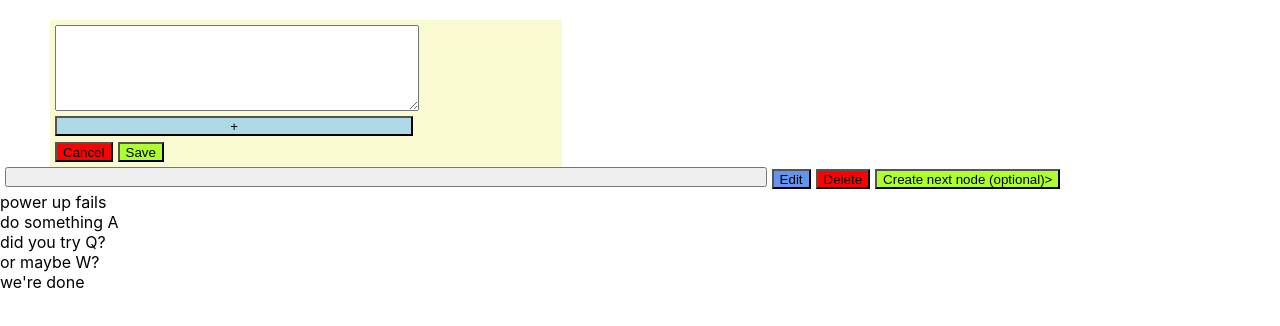
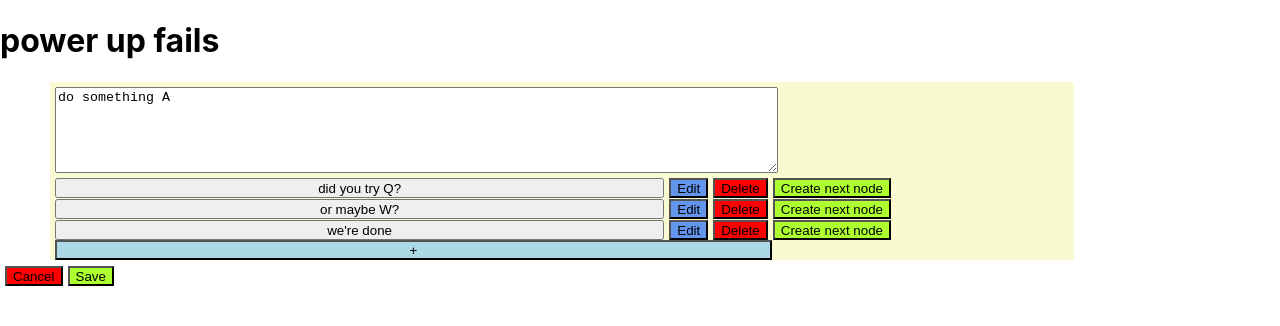
Before and after one commit to hackathoncal/hackathoncal-frontend, a React (Create React App) app: page / in a window 1280 px wide. Shown: the top 326 px of the page. Built offline with nearby package versions, Linux system fonts and the light colour scheme.

Commit message:
basic UI for add new scenario

```diff
--- a/src/components/AddNewScenario.js
+++ b/src/components/AddNewScenario.js
@@ -2,15 +2,16 @@ import * as React from 'react';
 import Option from "./Option";
 import './scenario.scss';
 
-const AddNewScenario = () => {
+const AddNewScenario = (scenario) => {
 
     const handleAddNew = () => {
         console.log('adding new');
     }
+    console.log('Scenario:', scenario)
 
     return(
         <div className={'main-div'}>
-            <textarea className={'txt-field textarea'}/>
+            <textarea className={'txt-field textarea'}>{scenario.name}</textarea>
             <br/>
             <div id={"options-id"} className={'txt-field'}/>
             <button className={'button txt-field add'} onClick={handleAddNew}>+</button>
--- a/src/components/Main.js
+++ b/src/components/Main.js
@@ -12,8 +12,8 @@ class Main extends Component {
         return (
             <React.Fragment>
                 <div>
-                    {AddNewScenario()}
-                    {Option()}
+                    {/* {AddNewScenario(ShowScenario)}
+                    {Option()} */}
                 </div>
                 <ShowScenario />
             </React.Fragment>
--- a/src/components/scenario.scss
+++ b/src/components/scenario.scss
@@ -19,7 +19,7 @@
 }
 
 .main-div {
-  width: 40%;
+  width: 80%;
   margin-left: 50px;
   margin-right: 50px;
   margin-top: 20px;
--- a/src/components/showScenario.js
+++ b/src/components/showScenario.js
@@ -11,25 +11,69 @@ class ShowScenario extends Component {
         // let { scenario } = this.props.selectedScenario;
         const scenario = scenario1;
         const firstNode = nodes.filter(item => item.id === scenario.first_node)[0];
+
+        // scenario.active_node = firstNode;
         console.log(firstNode);
-        return (
-            <>
+        // return scenario
+
+        const handleAddNew = () => {
+            console.log('adding new');
+        }
+        console.log('Scenario1:', scenario1.name)
+
+        return(
+            <div>
+                <h1>{scenario.name}</h1>
+                <div className={'main-div'}>
+                    <textarea className={'txt-field textarea'}>{firstNode.text}</textarea>
+                    <br/>
+
+
+                    <div className={'option-div'}>
+                        <div>
+                        {firstNode.options.map((item, index) => {
+                            return(
+                                <div>
+                                    <button className={'button txt-field'}>{item.text}</button>
+                                    <button className={'button edit-btn'}>Edit</button>
+                                    <button className={'button delete-btn'}>Delete</button>
+                                    <button className={'button next-btn'}>Create next node</button>
+                                </div>
+                            )})
+                        }
+                    </div>
+                </div>
+                <button className={'button txt-field add'} onClick={handleAddNew}>+</button>
+
+                </div>
+
                 <div>
-                    <div>{scenario.name}</div>
-                    <div>
-                        {firstNode.text}
+                    <div className={'footer'}>
+                        <button className={'button cancel-btn'}>Cancel</button>
+                        <button className={'button save-btn'}>Save</button>
                     </div>
-                    {firstNode.options.map((item, index) => {
-                        return(
-                            <div key={index}>
-                                {item.text}
-                            </div>
-                        )
+                </div>
+            </div>
+        )
 
-                    } )}
-                </div>
-            </>
-        );
+        // return (
+        //     <>
+        //         <div>
+        //             <div>{scenario.name}</div>
+        //             <div>
+        //                 {firstNode.text}
+        //             </div>
+        //             {firstNode.options.map((item, index) => {
+        //                 return(
+        //                     <div key={index}>
+        //                         {item.text}
+        //                     </div>
+        //                 )
+
+        //             } )}
+        //         </div>
+        //     </>
+        // );
     }
 }
 
```
